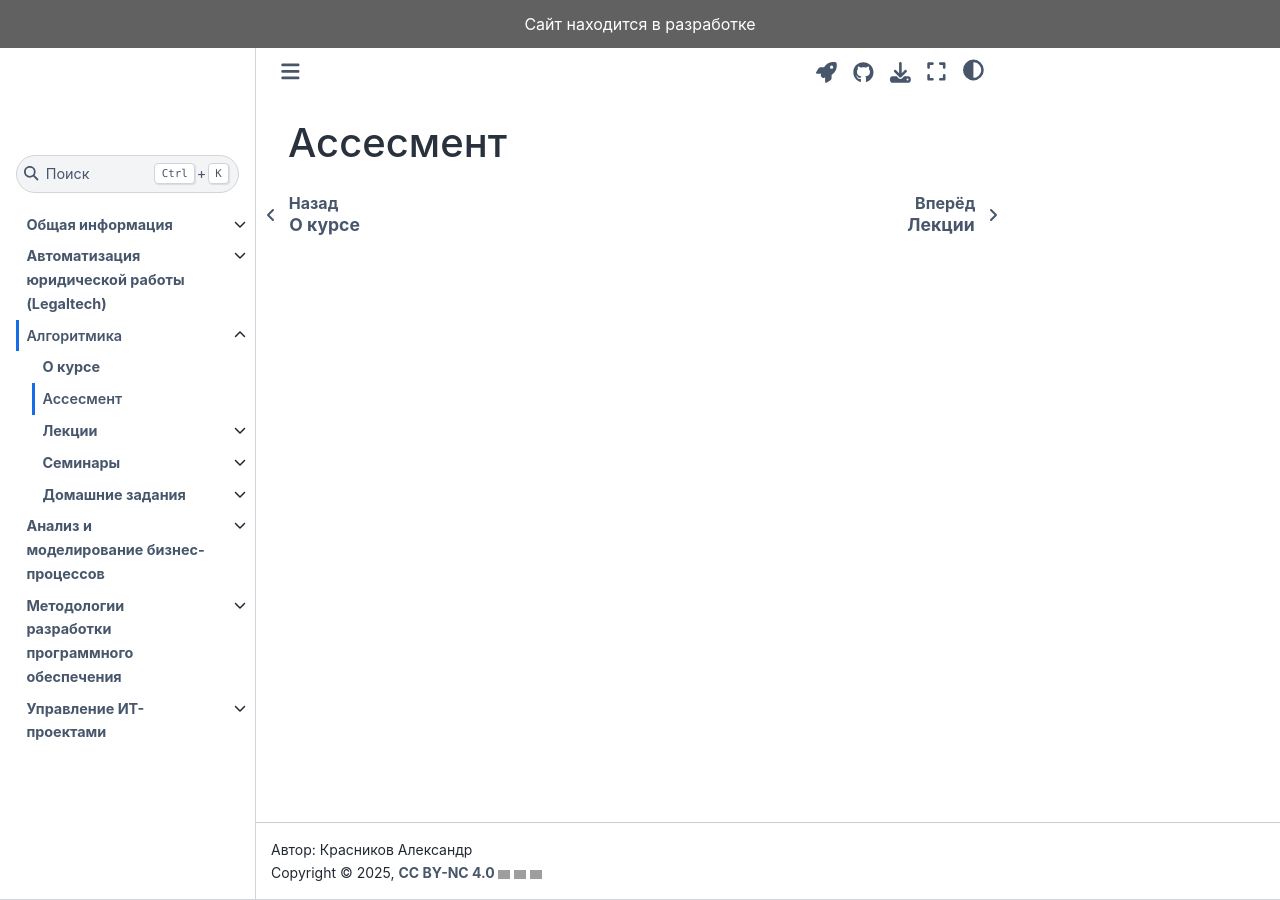
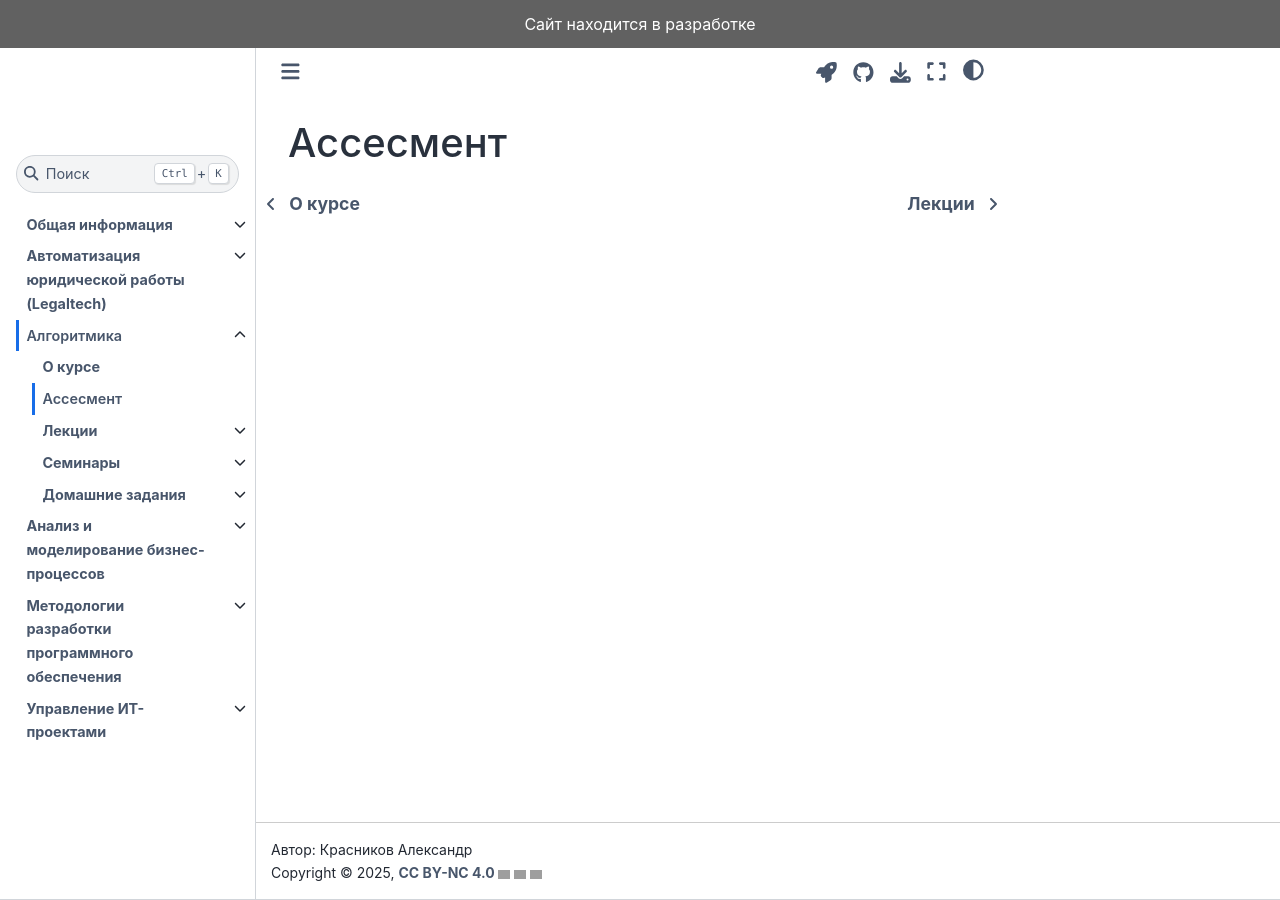
Before and after one commit to msal-tech/msal-tech, a Jupyter Book: the page built from book/algorithmics/assessment.md, in a window 1280 px wide. Built offline with Jupyter Book 1.0.4 settings and Sphinx 7.4.7 and the Sphinx Book theme 1.1.4, drawn with Linux system fonts in a browser that asks for light colours; grey boxes are pictures that could not be loaded.

Commit message:
Добавлено: Изменен стиль оформления

```diff
--- a/book/_static/styles/styles.css
+++ b/book/_static/styles/styles.css
@@ -34,3 +34,8 @@ nav.bd-links .current > a {
     text-decoration: none;
     color:#48566b;
 }
+
+/* Скрыть ссылки "Вперед"/"Назад" */
+p.prev-next-subtitle {
+    display: none;
+}
```
